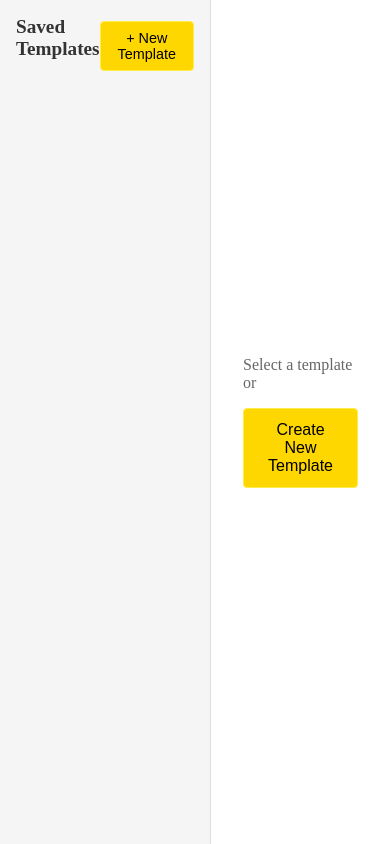
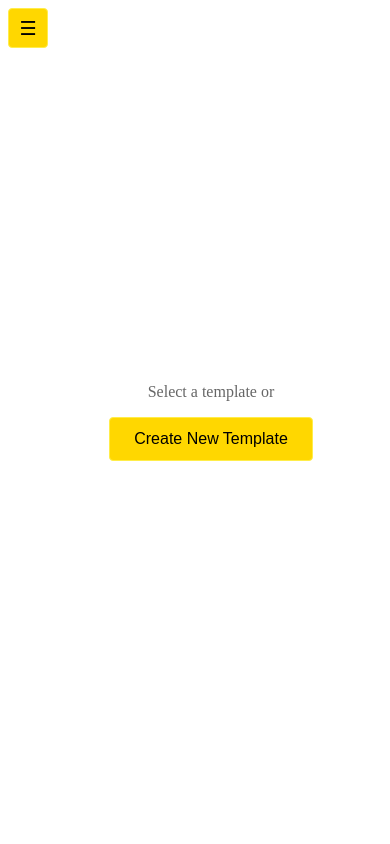
Before and after one commit to andriidovbenko/ai-build-app, a Next.js app: page / in a window 390 px wide. Built offline with nearby package versions, Linux system fonts and the light colour scheme.

Commit message:
fixed mobile view issues, added new functionality

```diff
--- a/app/globals.css
+++ b/app/globals.css
@@ -20,11 +20,34 @@ html,
 body {
   max-width: 100vw;
   overflow-x: hidden;
+  position: relative;
 }
 
 body {
   color: var(--foreground);
   background: var(--background);
+  min-height: 100vh;
+}
+
+@media (max-width: 768px) {
+  body::before {
+    content: '';
+    position: fixed;
+    top: 0;
+    left: 0;
+    right: 0;
+    bottom: 0;
+    background: rgba(0, 0, 0, 0.5);
+    z-index: 998;
+    opacity: 0;
+    pointer-events: none;
+    transition: opacity 0.3s ease;
+  }
+
+  body.sidebar-open::before {
+    opacity: 1;
+    pointer-events: auto;
+  }
 }
 
 a {
--- a/app/page.module.css
+++ b/app/page.module.css
@@ -200,3 +200,14 @@ a.secondary {
 .newButton:hover {
   background-color: #ffed4a;
 }
+
+@media (max-width: 768px) {
+  .container {
+    position: relative;
+  }
+
+  .main {
+    width: 100%;
+    padding-left: 4rem; /* Make space for the toggle button */
+  }
+}
--- a/app/page.tsx
+++ b/app/page.tsx
@@ -3,6 +3,7 @@
 import { useState } from 'react';
 import { Template, TemplatePreview } from '../src/components/TemplatePreview/TemplatePreview';
 import { TemplateSidebar } from '../src/components/TemplateSidebar/TemplateSidebar';
+import { Toast } from '../src/components/Toast/Toast';
 import styles from './page.module.css';
 
 const DEFAULT_TEMPLATE: Template = {
@@ -16,6 +17,7 @@ export default function Home() {
   const [templates, setTemplates] = useState<Template[]>([]);
   const [selectedTemplate, setSelectedTemplate] = useState<Template | null>(null);
   const [currentPreviewMode, setCurrentPreviewMode] = useState<Template['previewMode']>('desktop');
+  const [showToast, setShowToast] = useState(false);
 
   const handleSave = (template: Template) => {
     const isNew = template.id === 'new';
@@ -33,6 +35,7 @@ export default function Home() {
     });
 
     setSelectedTemplate(updatedTemplate);
+    setShowToast(true);
   };
 
   const handleNewTemplate = () => {
@@ -51,6 +54,14 @@ export default function Home() {
     }
   };
 
+  const handleDeleteTemplate = (templateId: string) => {
+    setTemplates(prev => prev.filter(t => t.id !== templateId));
+    if (selectedTemplate?.id === templateId) {
+      setSelectedTemplate(null);
+    }
+    setShowToast(true);
+  };
+
   return (
     <div className={styles.container}>
       <TemplateSidebar
@@ -58,13 +69,14 @@ export default function Home() {
         onTemplateSelect={handleTemplateSelect}
         selectedTemplateId={selectedTemplate?.id}
         onNewTemplate={handleNewTemplate}
+        onDeleteTemplate={handleDeleteTemplate}
       />
       <main className={styles.main}>
         {selectedTemplate ? (
           <TemplatePreview
             initialTemplate={selectedTemplate}
             onSave={handleSave}
-            initialEditMode={true}
+            initialEditMode={selectedTemplate.id === 'new'}
             onPreviewModeChange={handlePreviewModeChange}
           />
         ) : (
@@ -76,6 +88,12 @@ export default function Home() {
           </div>
         )}
       </main>
+      {showToast && (
+        <Toast
+          message={selectedTemplate ? "Template was saved" : "Template was deleted"}
+          onClose={() => setShowToast(false)}
+        />
+      )}
     </div>
   );
 }
--- a/src/components/TemplatePreview/TemplatePreview.module.css
+++ b/src/components/TemplatePreview/TemplatePreview.module.css
@@ -47,7 +47,7 @@
 }
 
 .preview.mobile {
-  width: 375px;
+  width: min(375px, 100%);
   min-height: 400px;
   margin: 0 auto;
 }
@@ -102,11 +102,45 @@
   .preview.desktop {
     width: 100%;
   }
+
+  .controls {
+    flex-direction: column;
+    gap: 1rem;
+  }
+
+  .deviceButtons {
+    width: 100%;
+    justify-content: center;
+  }
+
+  .actionButtons {
+    width: 100%;
+    justify-content: center;
+  }
+
+  .controls button {
+    flex: 1;
+  }
 }
 
 @media (max-width: 375px) {
   .preview.mobile {
     width: 100%;
+    padding: 0.5rem;
+  }
+
+  .preview.mobile + .header,
+  .header.mobile {
+    width: 100%;
+  }
+
+  .nameInput {
+    font-size: 1.2rem;
+    padding: 0.5rem;
+  }
+
+  .editor {
+    padding: 0.5rem;
   }
 }
 
@@ -128,7 +162,7 @@
 
 .preview.mobile + .header,
 .header.mobile {
-  width: 375px;
+  width: min(375px, 100%);
 }
 
 .templateName {
--- a/src/components/TemplateSidebar/TemplateSidebar.module.css
+++ b/src/components/TemplateSidebar/TemplateSidebar.module.css
@@ -4,12 +4,35 @@
   padding: 1rem;
   border-right: 1px solid #ddd;
   height: 100vh;
+  position: relative;
+  transition: transform 0.3s ease;
+}
+
+.toggleButton {
+  display: none;
+  position: fixed;
+  top: 1rem;
+  left: 1rem;
+  z-index: 1000;
+  padding: 0.5rem;
+  width: 40px;
+  height: 40px;
+  background-color: #ffd700;
+  border: 1px solid #ffed4a;
+  border-radius: 4px;
+  cursor: pointer;
+  font-size: 1.2rem;
+  transition: all 0.2s ease;
+}
+
+.toggleButton:hover {
+  background-color: #ffed4a;
 }
 
 .title {
   font-size: 1.2rem;
-  margin-bottom: 1rem;
   color: #333;
+  text-align: center;
 }
 
 .templateList {
@@ -18,7 +41,15 @@
   gap: 0.5rem;
 }
 
+.templateItemWrapper {
+  position: relative;
+  display: flex;
+  align-items: center;
+  gap: 0.5rem;
+}
+
 .templateItem {
+  flex: 1;
   text-align: left;
   padding: 0.75rem 1rem;
   background: white;
@@ -39,8 +70,8 @@
 
 .sidebarHeader {
   display: flex;
-  justify-content: space-between;
-  align-items: center;
+  flex-direction: column;
+  gap: 1rem;
   margin-bottom: 1rem;
 }
 
@@ -52,8 +83,54 @@
   cursor: pointer;
   font-size: 0.9rem;
   transition: all 0.2s ease;
+  width: 100%;
 }
 
 .newTemplateButton:hover {
   background-color: #ffed4a;
 }
+
+.deleteButton {
+  padding: 0.5rem;
+  width: 32px;
+  height: 32px;
+  display: flex;
+  align-items: center;
+  justify-content: center;
+  background-color: #ff4444;
+  color: white;
+  border: none;
+  border-radius: 4px;
+  cursor: pointer;
+  transition: all 0.2s ease;
+  font-size: 0.8rem;
+}
+
+.deleteButton:hover {
+  background-color: #ff0000;
+}
+
+@media (max-width: 768px) {
+  .sidebar {
+    position: fixed;
+    left: 0;
+    top: 0;
+    transform: translateX(-100%);
+    z-index: 999;
+    padding-top: 4rem;
+  }
+
+  .sidebar.open {
+    transform: translateX(0);
+  }
+
+  .toggleButton {
+    display: block;
+    top: 0.5rem;
+    left: 0.5rem;
+  }
+
+  .sidebarHeader {
+    padding-top: 0.5rem;
+  }
+}
--- a/src/components/TemplateSidebar/TemplateSidebar.tsx
+++ b/src/components/TemplateSidebar/TemplateSidebar.tsx
@@ -2,12 +2,14 @@
 
 import { Template } from '../TemplatePreview/TemplatePreview';
 import styles from './TemplateSidebar.module.css';
+import { useState, useEffect } from 'react';
 
 interface TemplateSidebarProps {
   templates: Template[];
   onTemplateSelect: (template: Template) => void;
   selectedTemplateId?: string;
   onNewTemplate: () => void;
+  onDeleteTemplate: (templateId: string) => void;
 }
 
 export const TemplateSidebar: React.FC<TemplateSidebarProps> = ({
@@ -15,28 +17,73 @@ export const TemplateSidebar: React.FC<TemplateSidebarProps> = ({
   onTemplateSelect,
   selectedTemplateId,
   onNewTemplate,
+  onDeleteTemplate,
 }) => {
+  const [isOpen, setIsOpen] = useState(false);
+
+  useEffect(() => {
+    if (isOpen) {
+      document.body.classList.add('sidebar-open');
+    } else {
+      document.body.classList.remove('sidebar-open');
+    }
+
+    return () => {
+      document.body.classList.remove('sidebar-open');
+    };
+  }, [isOpen]);
+
+  const handleNewTemplate = () => {
+    onNewTemplate();
+    setIsOpen(false);
+  };
+
+  const handleDelete = (e: React.MouseEvent, templateId: string) => {
+    e.stopPropagation(); // Prevent template selection when clicking delete
+    onDeleteTemplate(templateId);
+  };
+
   return (
-    <div className={styles.sidebar}>
+    <>
+      <button
+        className={styles.toggleButton}
+        onClick={() => setIsOpen(!isOpen)}
+      >
+        {isOpen ? '✕' : '☰'}
+      </button>
+
+      <div className={`${styles.sidebar} ${isOpen ? styles.open : ''}`}>
         <div className={styles.sidebarHeader}>
           <h2 className={styles.title}>Saved Templates</h2>
-        <button onClick={onNewTemplate} className={styles.newTemplateButton}>
+          <button onClick={handleNewTemplate} className={styles.newTemplateButton}>
             + New Template
           </button>
         </div>
         <div className={styles.templateList}>
           {templates.map((template) => (
+            <div key={template.id} className={styles.templateItemWrapper}>
               <button
-            key={template.id}
-            onClick={() => onTemplateSelect(template)}
+                onClick={() => {
+                  onTemplateSelect(template);
+                  setIsOpen(false);
+                }}
                 className={`${styles.templateItem} ${
                   template.id === selectedTemplateId ? styles.selected : ''
                 }`}
               >
                 {template.name}
               </button>
+              <button
+                onClick={(e) => handleDelete(e, template.id)}
+                className={styles.deleteButton}
+                title="Delete template"
+              >
+                ✕
+              </button>
+            </div>
           ))}
         </div>
       </div>
+    </>
   );
 };
--- /dev/null
+++ b/src/components/Toast/Toast.module.css
@@ -0,0 +1,23 @@
+.toast {
+  position: fixed;
+  bottom: 2rem;
+  left: 50%;
+  transform: translateX(-50%);
+  background-color: #333;
+  color: white;
+  padding: 1rem 2rem;
+  border-radius: 4px;
+  z-index: 1001;
+  animation: slideUp 1s ease-out;
+}
+
+@keyframes slideUp {
+  from {
+    transform: translate(-50%, 100%);
+    opacity: 0;
+  }
+  to {
+    transform: translate(-50%, 0);
+    opacity: 1;
+  }
+}
--- /dev/null
+++ b/src/components/Toast/Toast.tsx
@@ -0,0 +1,30 @@
+"use client";
+
+import { useEffect } from 'react';
+import styles from './Toast.module.css';
+
+interface ToastProps {
+  message: string;
+  duration?: number;
+  onClose: () => void;
+}
+
+export const Toast: React.FC<ToastProps> = ({
+  message,
+  duration = 3000,
+  onClose
+}) => {
+  useEffect(() => {
+    const timer = setTimeout(() => {
+      onClose();
+    }, duration);
+
+    return () => clearTimeout(timer);
+  }, [duration, onClose]);
+
+  return (
+    <div className={styles.toast}>
+      {message}
+    </div>
+  );
+};
```
Lines whose indentation alone changed are shown as unchanged.
